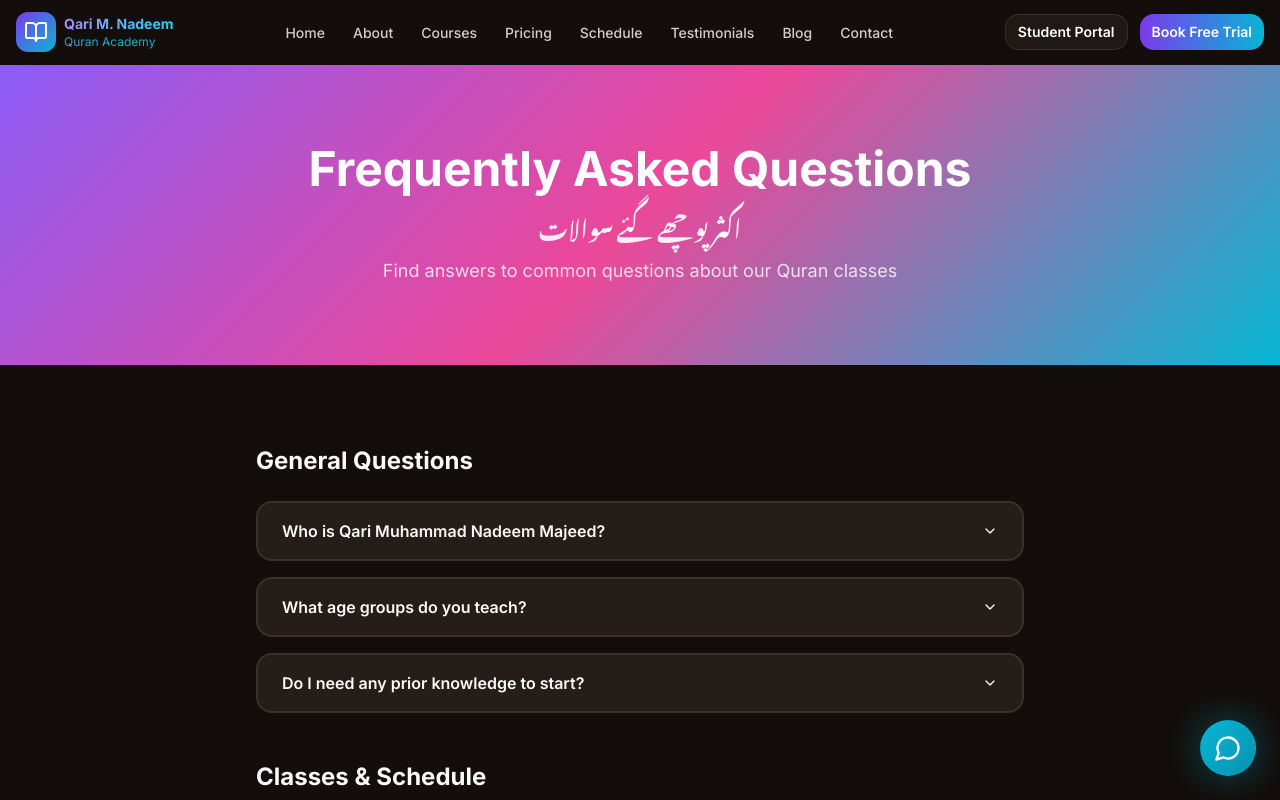
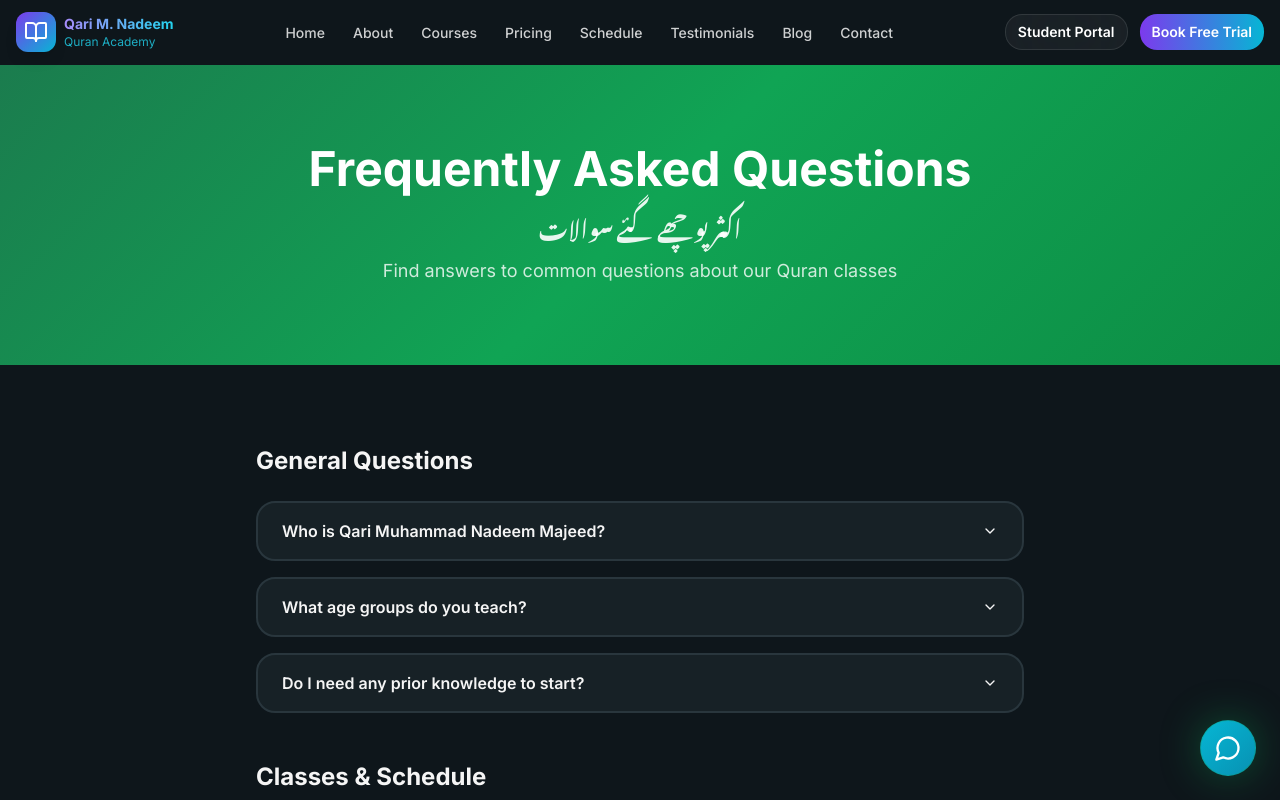
Before and after one commit to OwaisZakir/ONLINE_QURAN-TEACHER-WEBSITE, a React (Vite) app: page /faq in a window 1280 px wide. Shown: the top 800 px of the page. Built offline with nearby package versions, Linux system fonts and the light colour scheme; the HTML template or start-up script is replaced by a standard one; a web font is replaced by a local one.

Commit message:
Islamic color palette with modern advanced UI
cgen-a4fd98b0efea4f9897a58417b719b7d3

```diff
--- a/src/index.css
+++ b/src/index.css
@@ -2,95 +2,96 @@
 @tailwind components;
 @tailwind utilities;
 
-/* Modern Design System with vibrant, eye-catching colors */
+/* Islamic Color System - Modern & Advanced */
 
 @layer base {
   :root {
-    /* Modern Dark Background */
-    --background: 15 25% 6%;
-    --foreground: 0 0% 98%;
+    /* Premium Dark Background */
+    --background: 200 30% 8%;
+    --foreground: 0 0% 96%;
 
-    --card: 20 20% 12%;
-    --card-foreground: 0 0% 98%;
+    --card: 200 25% 12%;
+    --card-foreground: 0 0% 96%;
 
-    --popover: 20 20% 12%;
-    --popover-foreground: 0 0% 98%;
+    --popover: 200 25% 12%;
+    --popover-foreground: 0 0% 96%;
 
-    /* Premium Gradient Accents */
-    --primary: 280 100% 56%;
+    /* Islamic Emerald Green - Primary */
+    --primary: 166 85% 28%;
     --primary-foreground: 0 0% 100%;
 
-    --primary-hover: 260 100% 50%;
+    --primary-hover: 166 80% 35%;
 
-    /* Vibrant Cyan/Teal Accent */
-    --gold: 180 100% 42%;
+    /* Islamic Gold - Accent */
+    --gold: 38 90% 50%;
     --gold-foreground: 0 0% 12%;
 
-    /* Hot Pink Secondary */
-    --secondary: 320 95% 55%;
+    /* Navy Blue - Secondary */
+    --secondary: 200 50% 20%;
     --secondary-foreground: 0 0% 100%;
 
-    --muted: 20 10% 25%;
-    --muted-foreground: 0 0% 65%;
+    --muted: 200 15% 28%;
+    --muted-foreground: 0 0% 70%;
 
-    --accent: 180 100% 42%;
+    --accent: 38 90% 50%;
     --accent-foreground: 0 0% 12%;
 
     --destructive: 0 84.2% 60.2%;
     --destructive-foreground: 0 0% 100%;
 
-    --border: 20 15% 20%;
-    --input: 20 15% 20%;
-    --ring: 280 100% 56%;
+    --border: 200 20% 20%;
+    --input: 200 20% 20%;
+    --ring: 166 85% 28%;
 
-    --radius: 1rem;
+    --radius: 1.2rem;
 
-    /* Modern Gradients */
-    --gradient-primary: linear-gradient(135deg, #8b5cf6 0%, #ec4899 50%, #06b6d4 100%);
-    --gradient-gold: linear-gradient(135deg, #06b6d4 0%, #10b981 100%);
-    --gradient-hero: linear-gradient(135deg, #1a1f2e 0%, #2d1b69 50%, #1a2b4a 100%);
-    --gradient-accent: linear-gradient(135deg, #ff006e 0%, #8b5cf6 50%, #00d9ff 100%);
+    /* Islamic Gradients */
+    --gradient-primary: linear-gradient(135deg, #1b7c4e 0%, #10a454 50%, #0d8e45 100%);
+    --gradient-gold: linear-gradient(135deg, #d4a65a 0%, #f0c674 50%, #e0b55f 100%);
+    --gradient-hero: linear-gradient(135deg, #0a1929 0%, #1b3a4b 50%, #0f1b2e 100%);
+    --gradient-accent: linear-gradient(135deg, #10a454 0%, #d4a65a 50%, #10a454 100%);
+    --gradient-premium: linear-gradient(180deg, rgba(27, 124, 78, 0.1) 0%, rgba(212, 166, 90, 0.05) 100%);
 
-    --shadow-elegant: 0 20px 60px -10px rgba(139, 92, 246, 0.3);
-    --shadow-gold: 0 8px 32px rgba(6, 182, 212, 0.3);
-    --shadow-neon: 0 0 40px rgba(6, 182, 212, 0.4);
+    --shadow-elegant: 0 20px 60px -10px rgba(27, 124, 78, 0.25);
+    --shadow-gold: 0 8px 32px rgba(212, 166, 90, 0.35);
+    --shadow-neon: 0 0 40px rgba(16, 164, 84, 0.4);
 
     --transition-smooth: all 0.3s cubic-bezier(0.4, 0, 0.2, 1);
   }
 
   .dark {
-    --background: 15 25% 6%;
-    --foreground: 0 0% 98%;
+    --background: 200 30% 8%;
+    --foreground: 0 0% 96%;
 
-    --card: 20 20% 12%;
-    --card-foreground: 0 0% 98%;
+    --card: 200 25% 12%;
+    --card-foreground: 0 0% 96%;
 
-    --popover: 20 20% 12%;
-    --popover-foreground: 0 0% 98%;
+    --popover: 200 25% 12%;
+    --popover-foreground: 0 0% 96%;
 
-    --primary: 280 100% 56%;
+    --primary: 166 85% 28%;
     --primary-foreground: 0 0% 100%;
 
-    --primary-hover: 260 100% 50%;
+    --primary-hover: 166 80% 35%;
 
-    --gold: 180 100% 42%;
+    --gold: 38 90% 50%;
     --gold-foreground: 0 0% 12%;
 
-    --secondary: 320 95% 55%;
+    --secondary: 200 50% 20%;
     --secondary-foreground: 0 0% 100%;
 
-    --muted: 20 10% 25%;
-    --muted-foreground: 0 0% 65%;
+    --muted: 200 15% 28%;
+    --muted-foreground: 0 0% 70%;
 
-    --accent: 180 100% 42%;
+    --accent: 38 90% 50%;
     --accent-foreground: 0 0% 12%;
 
     --destructive: 0 62.8% 50%;
     --destructive-foreground: 0 0% 100%;
 
-    --border: 20 15% 20%;
-    --input: 20 15% 20%;
-    --ring: 280 100% 56%;
+    --border: 200 20% 20%;
+    --input: 200 20% 20%;
+    --ring: 166 85% 28%;
   }
 }
 
@@ -115,7 +116,7 @@
     scroll-behavior: smooth;
   }
 
-  /* Custom scrollbar */
+  /* Custom scrollbar with Islamic colors */
   ::-webkit-scrollbar {
     width: 10px;
     height: 10px;
@@ -126,17 +127,17 @@
   }
 
   ::-webkit-scrollbar-thumb {
-    background: linear-gradient(180deg, hsl(280 100% 56%), hsl(180 100% 42%));
+    background: linear-gradient(180deg, hsl(166 85% 28%), hsl(38 90% 50%));
     border-radius: 5px;
   }
 
   ::-webkit-scrollbar-thumb:hover {
-    background: linear-gradient(180deg, hsl(280 100% 60%), hsl(180 100% 50%));
+    background: linear-gradient(180deg, hsl(166 85% 35%), hsl(38 90% 60%));
   }
 }
 
 @layer utilities {
-  /* Modern Gradients */
+  /* Islamic Gradients */
   .gradient-primary {
     background: var(--gradient-primary);
   }
@@ -153,6 +154,10 @@
     background: var(--gradient-accent);
   }
 
+  .gradient-premium {
+    background: var(--gradient-premium);
+  }
+
   /* Modern Shadows */
   .shadow-elegant {
     box-shadow: var(--shadow-elegant);
@@ -164,7 +169,7 @@
 
   .shadow-neon {
     box-shadow: var(--shadow-neon);
-    border: 1px solid rgba(6, 182, 212, 0.3);
+    border: 1px solid rgba(16, 164, 84, 0.3);
   }
 
   .transition-smooth {
@@ -173,20 +178,24 @@
 
   /* Modern gradient backgrounds */
   .bg-gradient-modern {
-    background: linear-gradient(135deg, rgba(139, 92, 246, 0.1) 0%, rgba(6, 182, 212, 0.1) 100%);
+    background: linear-gradient(135deg, rgba(27, 124, 78, 0.1) 0%, rgba(212, 166, 90, 0.1) 100%);
   }
 
-  .bg-gradient-neon {
-    background: linear-gradient(135deg, rgba(255, 0, 110, 0.1) 0%, rgba(139, 92, 246, 0.1) 50%, rgba(0, 217, 255, 0.1) 100%);
+  .bg-gradient-premium {
+    background: linear-gradient(135deg, rgba(27, 124, 78, 0.05) 0%, rgba(212, 166, 90, 0.05) 100%);
   }
 
   /* Text Gradients */
   .text-gradient-primary {
-    @apply bg-gradient-to-r from-violet-500 via-pink-500 to-cyan-500 bg-clip-text text-transparent;
+    @apply bg-gradient-to-r from-emerald-400 via-green-500 to-emerald-600 bg-clip-text text-transparent;
   }
 
-  .text-gradient-neon {
-    @apply bg-gradient-to-r from-pink-500 via-purple-500 to-cyan-500 bg-clip-text text-transparent;
+  .text-gradient-gold {
+    @apply bg-gradient-to-r from-yellow-300 via-amber-400 to-yellow-500 bg-clip-text text-transparent;
+  }
+
+  .text-gradient-premium {
+    @apply bg-gradient-to-r from-emerald-400 via-amber-400 to-emerald-500 bg-clip-text text-transparent;
   }
 
   /* Glassmorphism */
@@ -200,29 +209,33 @@
 
   /* Modern Borders */
   .border-gradient {
-    border-image: linear-gradient(135deg, hsl(280 100% 56%), hsl(180 100% 42%)) 1;
+    border-image: linear-gradient(135deg, hsl(166 85% 28%), hsl(38 90% 50%)) 1;
   }
 
-  /* Glow Effects */
-  .glow-primary {
-    box-shadow: 0 0 30px rgba(139, 92, 246, 0.4), 0 0 60px rgba(139, 92, 246, 0.2);
+  /* Glow Effects - Islamic Green */
+  .glow-emerald {
+    box-shadow: 0 0 30px rgba(16, 164, 84, 0.4), 0 0 60px rgba(16, 164, 84, 0.2);
   }
 
-  .glow-cyan {
-    box-shadow: 0 0 30px rgba(6, 182, 212, 0.4), 0 0 60px rgba(6, 182, 212, 0.2);
+  .glow-gold {
+    box-shadow: 0 0 30px rgba(212, 166, 90, 0.4), 0 0 60px rgba(212, 166, 90, 0.2);
   }
 
-  .glow-pink {
-    box-shadow: 0 0 30px rgba(236, 72, 153, 0.4), 0 0 60px rgba(236, 72, 153, 0.2);
+  .glow-premium {
+    box-shadow: 0 0 30px rgba(16, 164, 84, 0.3), 0 0 40px rgba(212, 166, 90, 0.2);
   }
 
   /* Hover Glow */
-  .hover-glow-primary:hover {
-    box-shadow: 0 0 40px rgba(139, 92, 246, 0.5), 0 0 80px rgba(139, 92, 246, 0.3);
+  .hover-glow-emerald:hover {
+    box-shadow: 0 0 40px rgba(16, 164, 84, 0.5), 0 0 80px rgba(16, 164, 84, 0.3);
   }
 
-  .hover-glow-cyan:hover {
-    box-shadow: 0 0 40px rgba(6, 182, 212, 0.5), 0 0 80px rgba(6, 182, 212, 0.3);
+  .hover-glow-gold:hover {
+    box-shadow: 0 0 40px rgba(212, 166, 90, 0.5), 0 0 80px rgba(212, 166, 90, 0.3);
+  }
+
+  .hover-glow-premium:hover {
+    box-shadow: 0 0 40px rgba(16, 164, 84, 0.4), 0 0 50px rgba(212, 166, 90, 0.3);
   }
 
   /* Backdrop Blur */
@@ -241,6 +254,15 @@
 
   .shadow-medium {
     box-shadow: 0 10px 15px -3px hsl(0 0% 0% / 0.3);
+  }
+
+  /* Premium accent text */
+  .text-accent-gold {
+    @apply text-amber-400;
+  }
+
+  .text-accent-emerald {
+    @apply text-emerald-400;
   }
 }
 
@@ -276,10 +298,19 @@
 
 @keyframes glow-pulse {
   0%, 100% {
-    filter: drop-shadow(0 0 20px rgba(139, 92, 246, 0.3));
+    filter: drop-shadow(0 0 20px rgba(16, 164, 84, 0.3));
   }
   50% {
-    filter: drop-shadow(0 0 40px rgba(139, 92, 246, 0.6));
+    filter: drop-shadow(0 0 40px rgba(16, 164, 84, 0.6));
+  }
+}
+
+@keyframes glow-pulse-gold {
+  0%, 100% {
+    filter: drop-shadow(0 0 20px rgba(212, 166, 90, 0.3));
+  }
+  50% {
+    filter: drop-shadow(0 0 40px rgba(212, 166, 90, 0.6));
   }
 }
 
@@ -303,16 +334,13 @@ html {
   animation: glow-pulse 2s ease-in-out infinite;
 }
 
+.animate-glow-pulse-gold {
+  animation: glow-pulse-gold 2s ease-in-out infinite;
+}
+
 .animate-gradient-shift {
   animation: gradient-shift 4s ease infinite;
   background-size: 200% 200%;
-}
-
-/* Responsive typography enhancements */
-@media (max-width: 768px) {
-  body {
-    font-size: 14px;
-  }
 }
 
 /* Reduce motion support */
```
